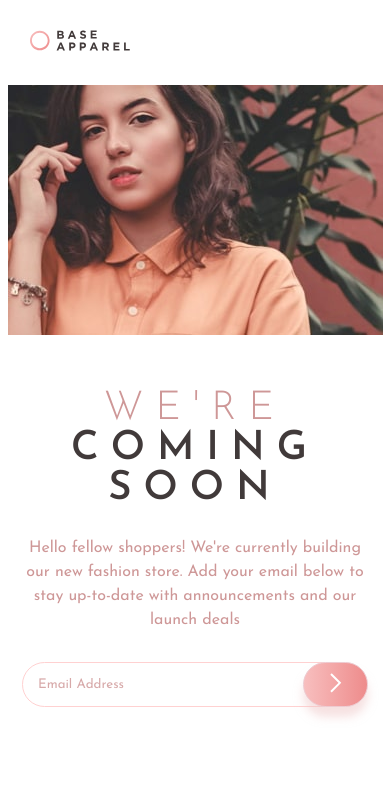
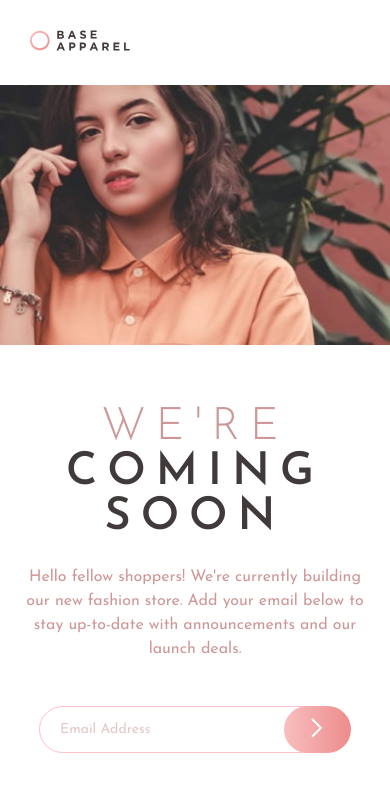
Before and after one commit to Adilsongb/base-apparel-coming-soon, a plain HTML site: page index.html in a window 390 px wide. Drawn offline with Linux system fonts and the light colour scheme.

Commit message:
Create mobile and desktop site

```diff
--- a/index.html
+++ b/index.html
@@ -14,22 +14,30 @@
 </head>
 <body>
 
+  <section id="main-cont">
     <header>
-    <img src="images/logo.svg" alt="logo">
+      <img src="images/logo.svg" alt="">
     </header>
 
+    <img id="mobile" src="images/hero-mobile.jpg" alt="">
+
     <main>
-    <img id="mobile-img" src="images/hero-mobile.jpg" alt="mobile img">
-
       <h1 id="title"><span>WE'RE</span> COMING SOON</h1>
 
-    <p>Hello fellow shoppers! We're currently building our new fashion store. Add your email below to stay up-to-date with announcements and our launch deals</p>
+      <p>Hello fellow shoppers! We're currently building our new fashion store. Add your email below to stay up-to-date with announcements and our launch deals.</p>
 
+      <div id="input-email">
         <input type="email" name="" id="" placeholder="Email Address">
         <button>
           <img src="images/icon-arrow.svg" alt="">
         </button>
+      </div>
     </main>
+  </section>
+
+  <section id="desktop">
+    <img src="images/hero-desktop.jpg" alt="">
+  </section>
 
 </body>
 </html>
--- a/style.css
+++ b/style.css
@@ -1,66 +1,180 @@
+html {
+  height: 100%;
+}
+
 body {
   margin: 0;
-  font-size: 16px;
+  display: flex;
+  height: 100%;
   font-family: 'Josefin Sans', sans-serif;
 }
 
-header {
-  padding: 30px;
+#main-cont {
+  background-image: url('images/bg-pattern-desktop.svg');
+  background-repeat: no-repeat;
+  background-size: cover;
+  width: 100%;
+  display: flex;
+  flex-direction: column;
+  align-items: center;
 }
 
-header img {
-  width: 100px;
+header {
+  width: 500px;
+  padding-top: 80px;
 }
 
 main {
-  text-align: center;
+  width: 500px;
 }
 
-main #title {
-  font-size: 40px;
-  letter-spacing: 12px;
+#title {
+  font-size: 75px;
   color: hsl(0, 6%, 24%);
-  margin-top: 50px; /* talvez 60 */
+  letter-spacing: 25px;
+  margin: 0;
+  margin-top: 100px;
 }
 
-main #title span {
+#title span {
   font-weight: 300;
   color: hsl(0, 36%, 70%);
 }
 
 main p {
+  color: hsl(0, 36%, 70%);
+  font-size: 18px;
   line-height: 1.5;
-  width: 90%;
-  margin: 0 auto;
-  margin-bottom: 25px;
-  color: hsl(0, 36%, 70%);
+  width: 500px;
 }
 
-main input {
-  padding: 15px;
-  border: 1px solid hsl(0, 100%, 91%);
+#input-email {
+  display: flex;
+  margin-top: 45px;
+}
+
+#input-email input {
+  padding: 18px 30px;
+  border: 1px solid pink;
   border-radius: 25px;
-  width: 80%;
+  width: 430px;
+  font-size: 15px;
   font-family: 'Josefin Sans', sans-serif;
   color: hsl(0, 36%, 70%);
 }
 
-main input::placeholder {
-  color: hsla(0, 36%, 70%, 0.822);
+#input-email input:focus {
+  outline: none;
 }
 
-main input:focus {
-    outline: none;
+#input-email input::placeholder {
+  color: hsl(0, 35%, 84%);
 }
 
-main button {
-  padding: 10px;
-  margin-left: -68px;
-  position: relative;
-  top: 5px;
-  width: 65px;
-  border: 1px solid rgb(238, 203, 209);
-  background-image: linear-gradient(to right,hsl(0, 80%, 86%), hsl(0, 74%, 74%));
-  box-shadow: 0 10px 10px hsla(0, 55%, 85%, 0.507);
+#input-email button {
+  margin-left: -100px;
+  background-image: linear-gradient(to right, hsl(0, 80%, 86%), hsl(0, 74%, 74%));
+  border: none;
+  width: 100px;
   border-radius: 25px;
 }
+
+/*  */
+
+#desktop img {
+  height: 100%;
+}
+
+#mobile {
+  display: none;
+}
+
+@media only screen and (max-width: 1200px) {
+  #desktop {
+    display: none;
+  }
+}
+
+@media only screen and (max-width: 600px) {
+
+  header {
+    width: 100%;
+    padding: 0;
+    margin: 0;
+  }
+
+  header img {
+    width: 120px;
+    padding: 30px 50px;
+  }
+
+  main {
+    width: auto;
+    display: flex;
+    flex-direction: column;
+    align-items: center;
+  }
+
+  #title {
+    font-size: 45px;
+    text-align: center;
+  }
+
+  main p {
+    text-align: center;
+    width: 80%;
+    margin-top: 50px;
+  }
+
+  #input-email {
+    width: auto;
+  }
+
+  #input-email input {
+    width: 300px;
+  }
+}
+
+@media only screen and (max-width: 400px) {
+  #mobile {
+    display: block;
+    width: 100%;
+  }
+
+  #main-cont {
+    background-image: none;
+  }
+
+  header img {
+    width: 100px;
+    padding: 30px;
+  }
+
+  #title {
+    font-size: 45px;
+    margin-top: 60px;
+    letter-spacing: 10px;
+  }
+
+  main p {
+    font-size: 16px;
+    width: 90%;
+    margin: 25px;
+  }
+
+  #input-email {
+    margin-top: 20px;
+    width: 80%;
+  }
+
+  #input-email input {
+    width: 100%;
+    font-size: 14px;
+    padding: 15px 20px;
+  }
+
+  #input-email button {
+    margin-left: -50px;
+    width: 80px;
+  }
+}
```
Lines whose indentation alone changed are shown as unchanged.
